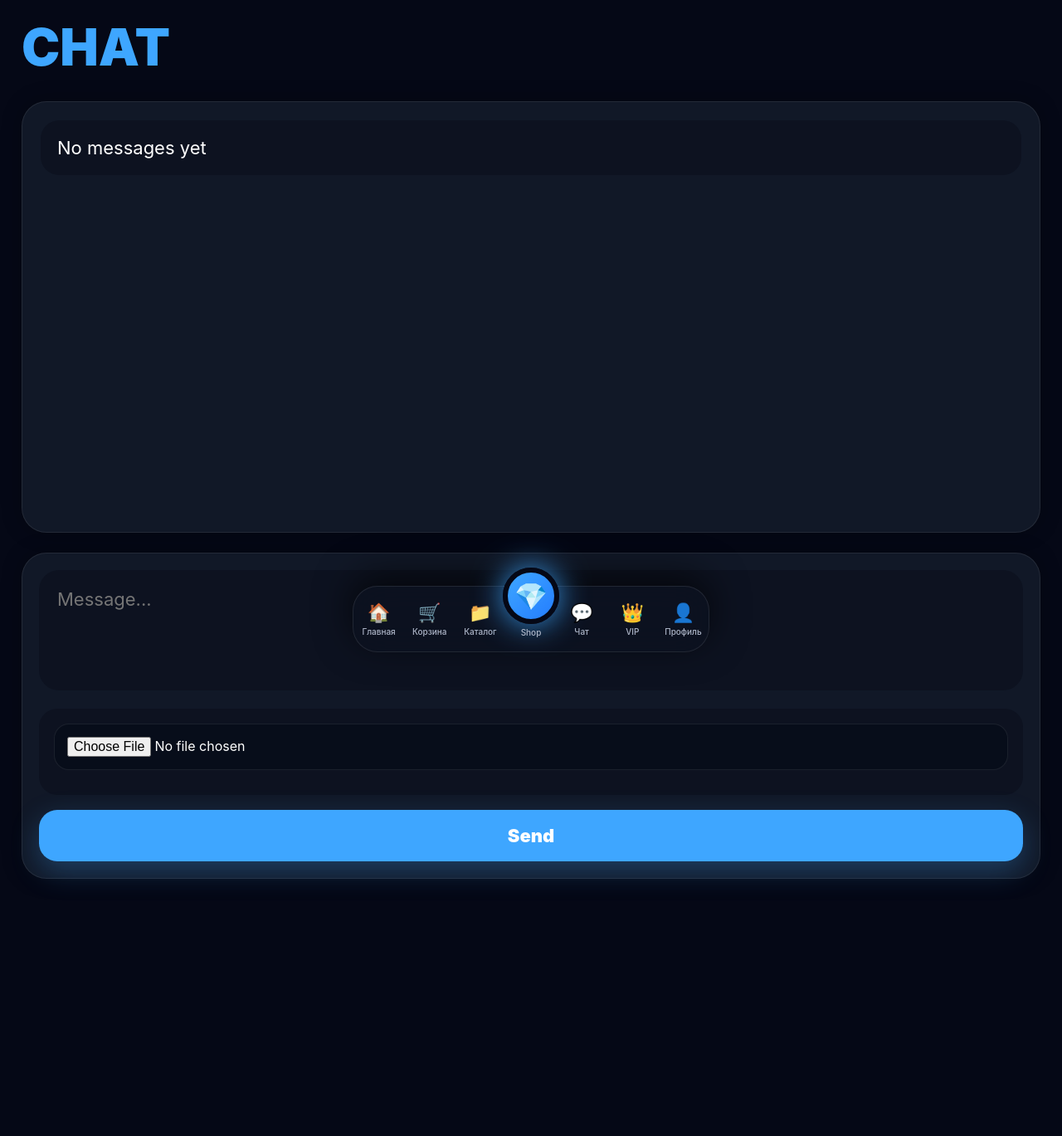
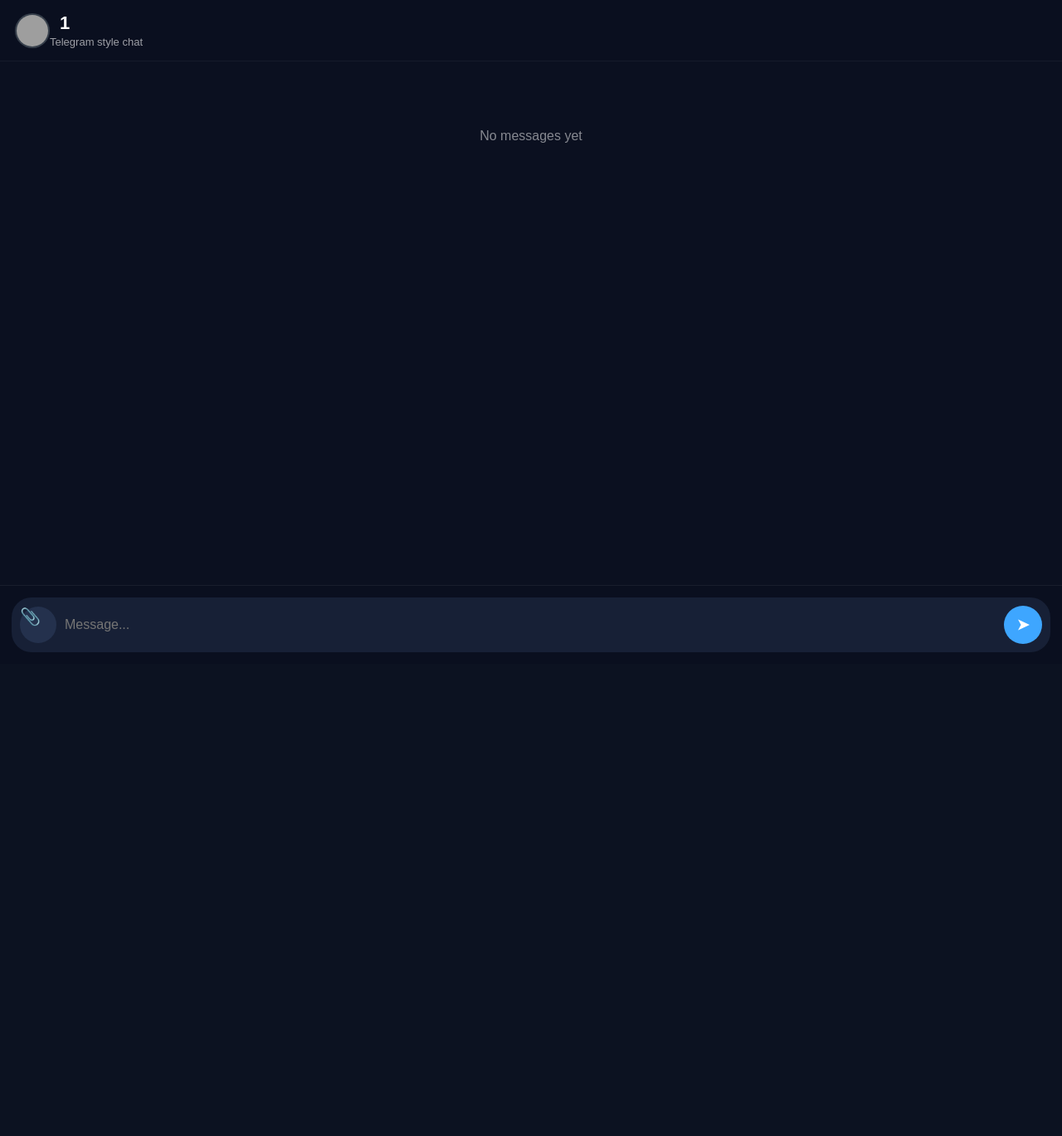
Before and after one commit to garabavladimir985-create/reversedmarket, a Flask app: page /chat/1 in a window 1280 px wide. Shown: the whole page at 83% size. After the commit the page ends 786 px from the top, so only its background shows below. Run offline with Flask 3, Linux system fonts and the light colour scheme; some libraries are stand-ins or nearby versions; grey boxes are pictures that could not be loaded.

Commit message:
telegram style chat

```diff
--- a/backend/templates/chat.html
+++ b/backend/templates/chat.html
@@ -6,306 +6,320 @@
 
 <title>Chat</title>
 
-<link rel="stylesheet" href="/static/css/style.css?v=999">
 <script src="https://telegram.org/js/telegram-web-app.js"></script>
 
 <style>
-body{
-background:#050816;
-color:white;
-font-family:Arial;
+
+*{
 margin:0;
-padding-bottom:150px;
-overflow-x:hidden;
+padding:0;
+box-sizing:border-box;
+font-family:Arial,sans-serif;
 }
 
-.bottom-nav,
-.navbar,
-.old-bottom-nav{
-display:none!important;
+body{
+background:#0b1020;
+color:white;
+padding-bottom:120px;
 }
 
-.chat-page{
-padding:26px;
-padding-bottom:160px;
-box-sizing:border-box;
+.chat-header{
+position:fixed;
+top:0;
+left:0;
+right:0;
+height:74px;
+background:rgba(11,16,32,.92);
+backdrop-filter:blur(20px);
+display:flex;
+align-items:center;
+padding:0 18px;
+z-index:1000;
+border-bottom:1px solid rgba(255,255,255,.05);
 }
 
 .chat-title{
-font-size:62px;
+font-size:22px;
 font-weight:900;
-color:#3ea6ff;
-margin-bottom:34px;
-line-height:1;
+margin-left:12px;
 }
 
-.chat-box{
-background:#111827;
-border-radius:30px;
-padding:22px;
-min-height:520px;
-border:1px solid rgba(255,255,255,.08);
-box-shadow:0 0 25px rgba(0,0,0,.25);
+.chat-sub{
+opacity:.6;
+font-size:13px;
+margin-top:2px;
 }
 
-.message{
-background:#0d1220;
-border-radius:22px;
-padding:20px;
-margin-bottom:14px;
-font-size:22px;
+.chat-body{
+padding:95px 14px 120px;
+display:flex;
+flex-direction:column;
+gap:16px;
 }
 
-.message strong{
-color:#3ea6ff;
+.msg{
+display:flex;
+align-items:flex-end;
+gap:10px;
+max-width:100%;
+animation:fade .25s ease;
 }
 
-.message img{
+@keyframes fade{
+from{
+opacity:0;
+transform:translateY(8px);
+}
+to{
+opacity:1;
+transform:none;
+}
+}
+
+.avatar{
+width:42px;
+height:42px;
+border-radius:50%;
+object-fit:cover;
+background:#1f2937;
+border:2px solid rgba(255,255,255,.1);
+}
+
+.bubble{
+background:#172036;
+border-radius:22px;
+padding:12px;
+max-width:78%;
+position:relative;
+box-shadow:0 8px 30px rgba(0,0,0,.25);
+}
+
+.username{
+font-size:14px;
+font-weight:800;
+color:#53a8ff;
+margin-bottom:6px;
+}
+
+.text{
+font-size:16px;
+line-height:1.45;
+word-break:break-word;
+}
+
+.msg-image{
 width:100%;
-max-height:260px;
-object-fit:cover;
 border-radius:18px;
-margin-top:12px;
+margin-top:10px;
+}
+
+.time{
+font-size:11px;
+opacity:.5;
+text-align:right;
+margin-top:8px;
+}
+
+.chat-input-wrap{
+position:fixed;
+bottom:0;
+left:0;
+right:0;
+padding:14px;
+background:rgba(11,16,32,.95);
+backdrop-filter:blur(25px);
+border-top:1px solid rgba(255,255,255,.06);
+z-index:1000;
 }
 
 .chat-form{
-position:relative;
-background:#111827;
-border-radius:30px;
-padding:20px;
-margin-top:24px;
-border:1px solid rgba(255,255,255,.08);
-box-shadow:0 0 25px rgba(0,0,0,.25);
-z-index:3;
+display:flex;
+align-items:center;
+gap:10px;
+background:#172036;
+padding:10px;
+border-radius:24px;
 }
 
-.chat-form textarea{
-width:100%;
-min-height:145px;
-padding:22px;
+.attach{
+width:44px;
+height:44px;
+border-radius:50%;
 border:none;
-border-radius:24px;
-background:#0d1220;
+background:#24314d;
 color:white;
-font-size:22px;
-box-sizing:border-box;
-resize:none;
-outline:none;
-margin-bottom:18px;
+font-size:20px;
 }
 
-.file-box{
-background:#0d1220;
-border-radius:22px;
-padding:18px;
-margin-bottom:18px;
-font-size:18px;
+.chat-input{
+flex:1;
+background:none;
+border:none;
+outline:none;
+color:white;
+font-size:16px;
 }
 
-.chat-form button{
-width:100%;
-height:62px;
+.send-btn{
+width:46px;
+height:46px;
 border:none;
-border-radius:22px;
+border-radius:50%;
 background:#3ea6ff;
 color:white;
-font-size:22px;
+font-size:18px;
 font-weight:900;
 }
 
-.premium-bottom-nav{
-position:fixed!important;
-left:0!important;
-right:0!important;
-bottom:0!important;
-width:100%!important;
-height:104px!important;
-background:rgba(17,24,39,.98)!important;
-backdrop-filter:blur(24px)!important;
-border-radius:30px 30px 0 0!important;
-display:flex!important;
-align-items:center!important;
-justify-content:space-evenly!important;
-padding:6px 4px!important;
-z-index:9999999!important;
-box-shadow:0 -12px 45px rgba(0,0,0,.75)!important;
-border:1px solid rgba(255,255,255,.08)!important;
-box-sizing:border-box!important;
-overflow:visible!important;
+.hidden{
+display:none;
 }
 
-.premium-nav-item{
-width:50px!important;
-min-width:50px!important;
-display:flex!important;
-flex-direction:column!important;
-align-items:center!important;
-justify-content:center!important;
-text-decoration:none!important;
-color:#8d94a8!important;
-font-size:12px!important;
-font-weight:900!important;
-gap:5px!important;
-line-height:1!important;
+.empty{
+opacity:.5;
+text-align:center;
+padding:60px 20px;
 }
 
-.premium-nav-item.active{
-color:#3ea6ff!important;
-}
-
-.premium-icon{
-font-size:28px!important;
-line-height:1!important;
-}
-
-.premium-shop-btn{
-width:76px!important;
-min-width:76px!important;
-margin-top:-48px!important;
-display:flex!important;
-flex-direction:column!important;
-align-items:center!important;
-justify-content:center!important;
-text-decoration:none!important;
-color:#8d94a8!important;
-font-size:11px!important;
-font-weight:900!important;
-gap:4px!important;
-line-height:1!important;
-}
-
-.premium-shop-circle{
-width:78px!important;
-height:78px!important;
-border-radius:50%!important;
-background:#3ea6ff!important;
-display:flex!important;
-align-items:center!important;
-justify-content:center!important;
-font-size:36px!important;
-border:7px solid #050816!important;
-box-shadow:0 0 38px rgba(62,166,255,.95)!important;
-}
-
-@media(max-width:600px){
-.chat-page{
-padding:26px 20px 175px;
-}
-
-.chat-title{
-font-size:58px;
-}
-
-.chat-box{
-min-height:560px;
-padding:22px;
-}
-
-.message{
-font-size:21px;
-padding:20px;
-}
-
-.chat-form{
-margin-top:24px;
-padding:20px;
-}
-
-.chat-form textarea{
-font-size:21px;
-min-height:145px;
-}
-
-.premium-bottom-nav{
-height:104px!important;
-}
-
-.premium-shop-circle{
-width:78px!important;
-height:78px!important;
-font-size:36px!important;
-}
-}
 </style>
 </head>
 
 <body>
 
-<div class="chat-page">
+<div class="chat-header">
 
-<div class="chat-title">
-CHAT
+<img
+src="https://cdn-icons-png.flaticon.com/512/5968/5968776.png"
+class="avatar"
+>
+
+<div>
+<div class="chat-title">{{ shop }}</div>
+<div class="chat-sub">Telegram style chat</div>
 </div>
 
-<div class="chat-box">
+</div>
+
+<div class="chat-body">
 
 {% if messages|length == 0 %}
-<div class="message">
+<div class="empty">
 No messages yet
 </div>
 {% endif %}
 
-{% for message in messages %}
-<div class="message">
-<strong>{{ message.sender }}</strong>
-<p>{{ message.text }}</p>
+{% for msg in messages %}
 
-{% if message.image %}
-<img src="{{ message.image }}">
+<div class="msg">
+
+<img
+class="avatar"
+src="https://api.dicebear.com/7.x/thumbs/svg?seed={{ msg.sender }}"
+>
+
+<div class="bubble">
+
+<div class="username">
+{{ msg.sender }}
+</div>
+
+<div class="text">
+{{ msg.text }}
+</div>
+
+{% if msg.image %}
+<img
+src="{{ msg.image }}"
+class="msg-image"
+>
 {% endif %}
+
+<div class="time">
+{{ msg.created_at.strftime('%H:%M') }}
 </div>
+
+</div>
+
+</div>
+
 {% endfor %}
 
 </div>
 
-<form class="chat-form" method="POST" enctype="multipart/form-data">
+<div class="chat-input-wrap">
 
-<input type="hidden" name="sender" id="sender-name" value="Telegram User">
+<form
+class="chat-form"
+method="POST"
+enctype="multipart/form-data"
+>
 
-<textarea name="text" placeholder="Message..."></textarea>
+<input
+type="hidden"
+name="sender"
+id="senderInput"
+>
 
-<div class="file-box">
-<input type="file" name="image_file">
-</div>
+<input
+type="hidden"
+name="sender_tg_id"
+id="tgInput"
+>
 
-<button type="submit">
-Send
+<label class="attach">
+
+📎
+
+<input
+type="file"
+name="image_file"
+accept="image/*,video/*"
+class="hidden"
+>
+
+</label>
+
+<input
+class="chat-input"
+name="text"
+placeholder="Message..."
+autocomplete="off"
+>
+
+<button class="send-btn">
+➤
 </button>
 
 </form>
 
-
+</div>
 
 <script>
+
 const tg = window.Telegram?.WebApp;
 
 if(tg){
-    tg.ready();
-    tg.expand();
 
-    const user = tg.initDataUnsafe?.user;
+tg.ready();
+tg.expand();
 
-    if(user){
-        const name = user.username
-            ? "@" + user.username
-            : (user.first_name || "Telegram User");
+const user = tg.initDataUnsafe?.user;
 
-        document.getElementById("sender-name").value = name;
-    }
+if(user){
+
+document.getElementById("senderInput").value =
+user.first_name || "Telegram User";
+
+document.getElementById("tgInput").value =
+user.id;
+
 }
+
+}
+
+window.scrollTo(0, document.body.scrollHeight);
+
 </script>
 
-{% include "_nav.html" %}
-<script>
-function applyGlobalLang(){
-    const lang = localStorage.getItem("lang") || "ru";
-
-    document.querySelectorAll("[data-ru][data-en]").forEach(el => {
-        el.innerText = el.dataset[lang];
-    });
-}
-
-applyGlobalLang();
-</script>
 </body>
 </html>
```
